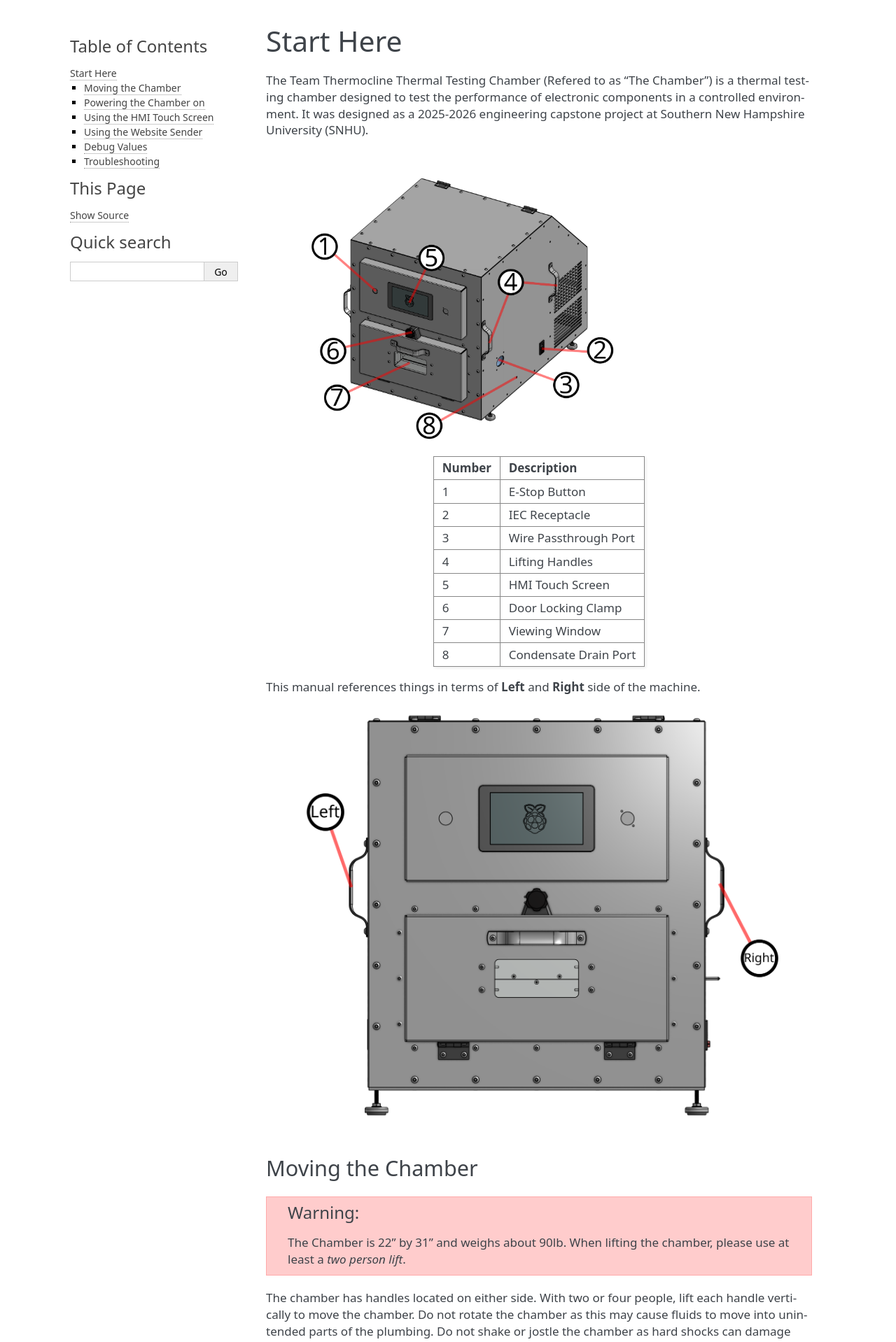
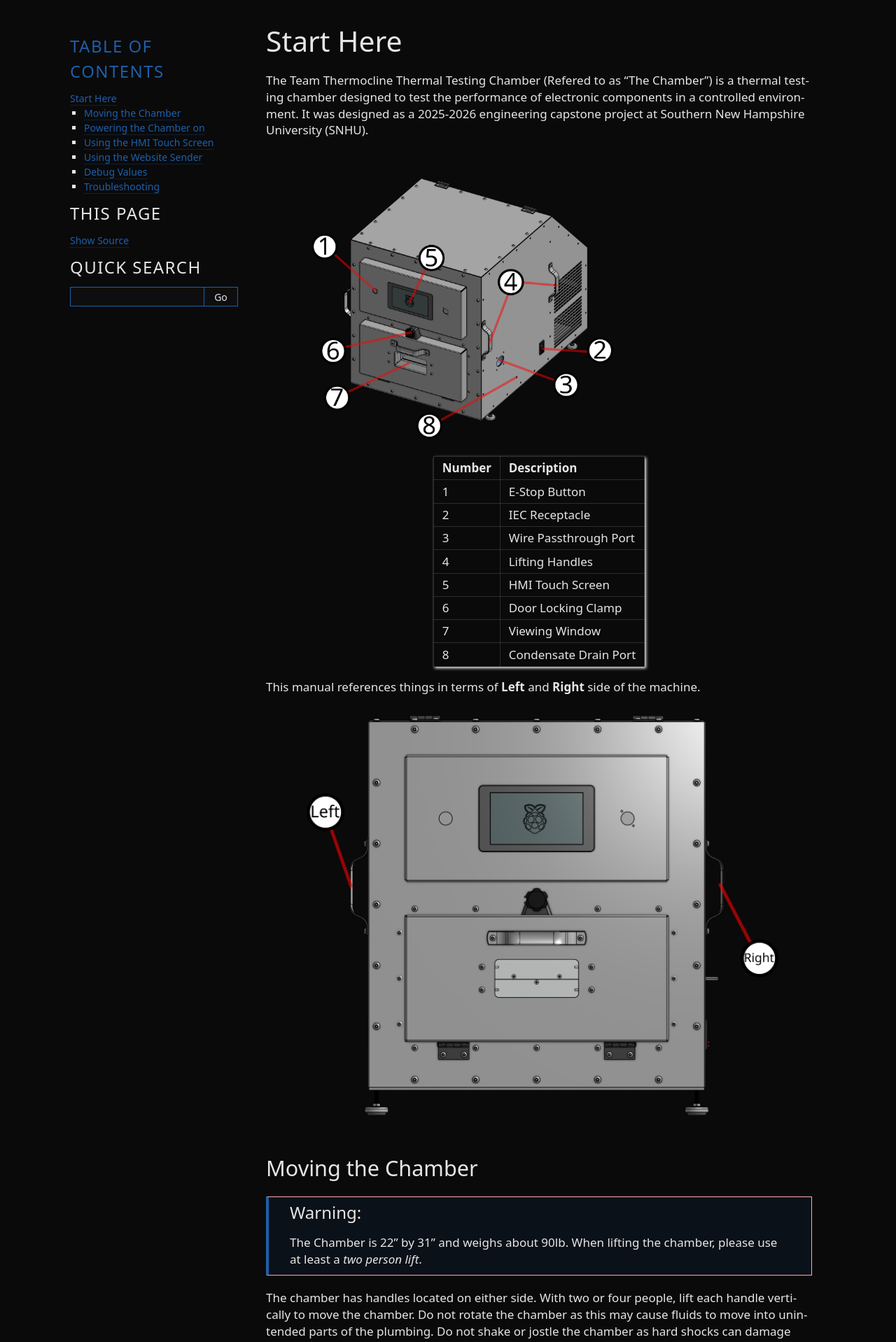
Before and after one commit to Team-Thermocline/team-thermocline.github.io, a Sphinx documentation site: the page built from docs/starthere.rst, in a window 1280 px wide. Shown: the top 1918 px of the page at 70% size. Built offline with Sphinx 7.4.7, drawn with Linux system fonts in a browser that asks for light colours.

```diff
--- /dev/null
+++ b/docs/_static/custom.css
@@ -0,0 +1,179 @@
+:root {
+  --tt-bg: #0a0a0b;
+  --tt-edge: #0e0e10;
+  --tt-text: #e6e6e6;
+  --tt-muted: #b7c0ca;
+  --tt-blue-900: #0b2747;
+  --tt-blue-700: #123a6b;
+  --tt-blue-500: #1f5fa8;
+  --tt-red-600: #c62828;
+}
+
+html,
+body {
+  background-color: var(--tt-bg) !important;
+  color: var(--tt-text) !important;
+}
+
+div.body {
+  background-color: var(--tt-bg) !important;
+  color: var(--tt-text) !important;
+}
+
+div.body > .section,
+div.body p,
+div.body li,
+div.body td,
+div.body th {
+  color: var(--tt-text) !important;
+}
+
+div.document,
+div.documentwrapper,
+div.bodywrapper,
+div.sphinxsidebar {
+  background-color: transparent !important;
+  color: var(--tt-text) !important;
+}
+
+div.footer {
+  background-color: transparent !important;
+  color: var(--tt-muted) !important;
+}
+
+div.footer a {
+  color: var(--tt-blue-500) !important;
+}
+
+div.footer a:hover {
+  color: var(--tt-red-600) !important;
+}
+
+div.sphinxsidebar h3,
+div.sphinxsidebar h4 {
+  color: var(--tt-text) !important;
+  letter-spacing: 0.06em;
+  text-transform: uppercase;
+}
+
+div.sphinxsidebar h3 a {
+  color: var(--tt-blue-500) !important;
+}
+
+div.sphinxsidebar p {
+  color: var(--tt-muted) !important;
+}
+
+div.sphinxsidebar ul {
+  color: var(--tt-text) !important;
+}
+
+div.sphinxsidebar a {
+  color: var(--tt-blue-500) !important;
+  border-bottom-color: rgba(31, 95, 168, 0.5) !important;
+}
+
+div.sphinxsidebar a:hover {
+  color: var(--tt-red-600) !important;
+  border-bottom-color: var(--tt-red-600) !important;
+}
+
+div.sphinxsidebar input {
+  background-color: var(--tt-edge) !important;
+  border-color: var(--tt-blue-500) !important;
+  color: var(--tt-text) !important;
+}
+
+div.sphinxsidebar,
+div.sphinxsidebarwrapper {
+  border: 0 !important;
+}
+
+div.sphinxsidebar hr {
+  background: rgba(230, 230, 230, 0.2) !important;
+  color: rgba(230, 230, 230, 0.2) !important;
+}
+
+div.body h1,
+div.body h2,
+div.body h3,
+div.body h4,
+div.body h5,
+div.body h6 {
+  color: var(--tt-text) !important;
+}
+
+div.body a.headerlink {
+  color: var(--tt-muted) !important;
+}
+
+div.body a.headerlink:hover {
+  color: var(--tt-red-600) !important;
+}
+
+a,
+a:visited {
+  color: var(--tt-blue-500) !important;
+}
+
+a:hover,
+a:focus {
+  color: var(--tt-red-600) !important;
+}
+
+pre,
+code,
+tt {
+  background-color: var(--tt-edge) !important;
+  color: var(--tt-text) !important;
+  border: 0 !important;
+}
+
+div.highlight {
+  background-color: var(--tt-edge) !important;
+  border: 0 !important;
+}
+
+table.docutils,
+table.docutils td,
+table.docutils th {
+  border-color: rgba(230, 230, 230, 0.15) !important;
+}
+
+div.admonition,
+div.note,
+div.warning,
+div.tip {
+  background: rgba(18, 58, 107, 0.15) !important;
+  border-left: 4px solid var(--tt-blue-500) !important;
+}
+
+hr {
+  border-color: rgba(230, 230, 230, 0.2) !important;
+}
+
+@media screen and (max-width: 1100px) {
+  div.documentwrapper {
+    background-color: var(--tt-bg) !important;
+  }
+
+  div.sphinxsidebar {
+    background-color: var(--tt-blue-900) !important;
+    color: var(--tt-text) !important;
+  }
+
+  div.sphinxsidebar h3,
+  div.sphinxsidebar h4,
+  div.sphinxsidebar p,
+  div.sphinxsidebar h3 a {
+    color: var(--tt-text) !important;
+  }
+
+  div.sphinxsidebar a {
+    color: var(--tt-blue-500) !important;
+  }
+
+  div.sphinxsidebar a:hover {
+    color: var(--tt-red-600) !important;
+  }
+}
--- a/docs/index.rst
+++ b/docs/index.rst
@@ -21,3 +21,4 @@
    starthere
    service-mechanical
    service-electronics
+   service-thermo
```
Also changed, not shown: docs/service-thermo.rst (added, +57 -0 lines), docs/images/Thermo/SideView.png (added), docs/images/Thermo/ThermoOverview.png (added), 1 other file.
